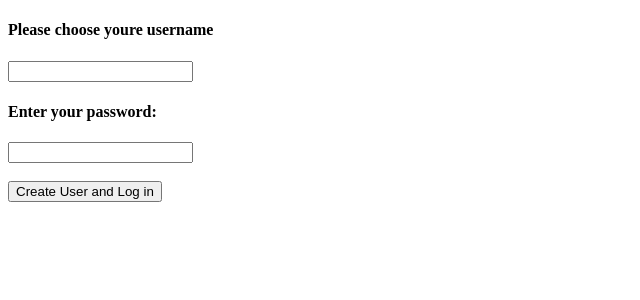
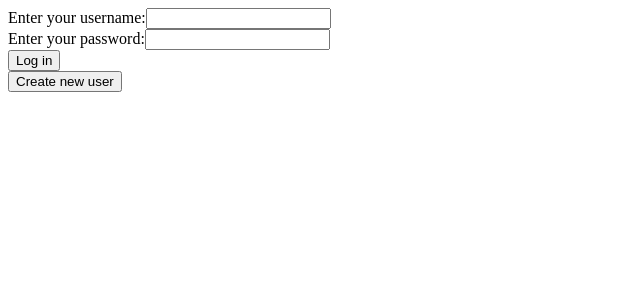
Before and after one commit to MunkerKrelle/Java-React, a React (Create React App) app: page / in a window 1280 px wide. Shown: the top 300 px of the page, without its empty margins (0-640 px from the left). Built offline with nearby package versions, Linux system fonts and the light colour scheme.

Commit message:
React router sat op og fungere

```diff
--- a/package.json
+++ b/package.json
@@ -36,5 +36,8 @@
       "last 1 firefox version",
       "last 1 safari version"
     ]
+  },
+  "devDependencies": {
+    "react-router-dom": "^7.5.1"
   }
 }
--- a/src/App.js
+++ b/src/App.js
@@ -2,8 +2,19 @@ import React, { useState } from "react";
 
 import Login from ".//login";
 import NewUser from".//newuser";
+import { BrowserRouter as Router, Routes, Route  }
+     from "react-router-dom";
 function GetName() {
-    return <div><NewUser/></div>
+     return(
+        <Router>
+            <Routes>
+                <Route path="/" element={<Login/>}/>
+                <Route path="/newuser" element={<NewUser/>}/>
+            </Routes>
+        </Router>
+     )
+     // <div><NewUser/></div>
+
 }
 
 export default GetName;
--- a/src/index.js
+++ b/src/index.js
@@ -1,11 +1,8 @@
 import React from "react";
 import { createRoot } from "react-dom/client";
 import GetName from "./App"; // Import your App component
-import Login from ".//login";
+
 
 // Render the App component
 const root = createRoot(document.getElementById("root"));
 root.render(<GetName/>);
-
-// const login = createRoot(document.getElementById("login"));
-// login.render(<Login />);
--- a/src/login.js
+++ b/src/login.js
@@ -1,11 +1,12 @@
 import React, { useState } from "react";
+import { useNavigate } from "react-router-dom";
 
 
 
 // creat input option to log in user/password
 export default function Login(){
     const [nameInput, setInputs] = useState({username: "", password: ""});
-
+    const navigate = useNavigate();
     const handleChange = (event)=>{
         const name = event.target.name;
         const value = event.target.value;
@@ -16,6 +17,14 @@ export default function Login(){
         event.preventDefault();
         console.log(nameInput);
         // indsæt logik for database tjek her
+    }
+
+    const goToCreateUser = () => {
+      navigate("/newuser");
+    }
+    // function sat op til at blive kaldt når vi logger ind
+    const LogedIn = ()=>{
+      navigate("/logedin")
     }
 
     return(
@@ -44,6 +53,7 @@ export default function Login(){
         type="button"
         name="changetonewuser"
         value="Create new user"
+        onClick={goToCreateUser}
         // indsæt logik til side skifte (til mig selv)
         />
 
--- a/src/newuser.js
+++ b/src/newuser.js
@@ -1,11 +1,13 @@
 import React, { useState } from "react";
+import { useNavigate } from "react-router-dom";
 
 export default function NewUser(){
 
     const [userData, setUserData] = useState({username: "", password:""});
-
+    const navigate = useNavigate();
     const handleChange =(event)=>{
         const{name, value} = event.target;
+
         setUserData((prev)=>({ ...prev,[name] : value }));
     };
 
@@ -14,6 +16,11 @@ export default function NewUser(){
         console.log(userData);
         // lave add to database her
     }
+
+    // function sat op til at blive kaldt når vi logger ind
+    const LogedIn = ()=>{
+        navigate("/logedin")
+      }
 
     return(
         <form onSubmit={handleSubmit}>
```
Also changed, not shown: 1 other file (tests, documents, lock files or other folders).
